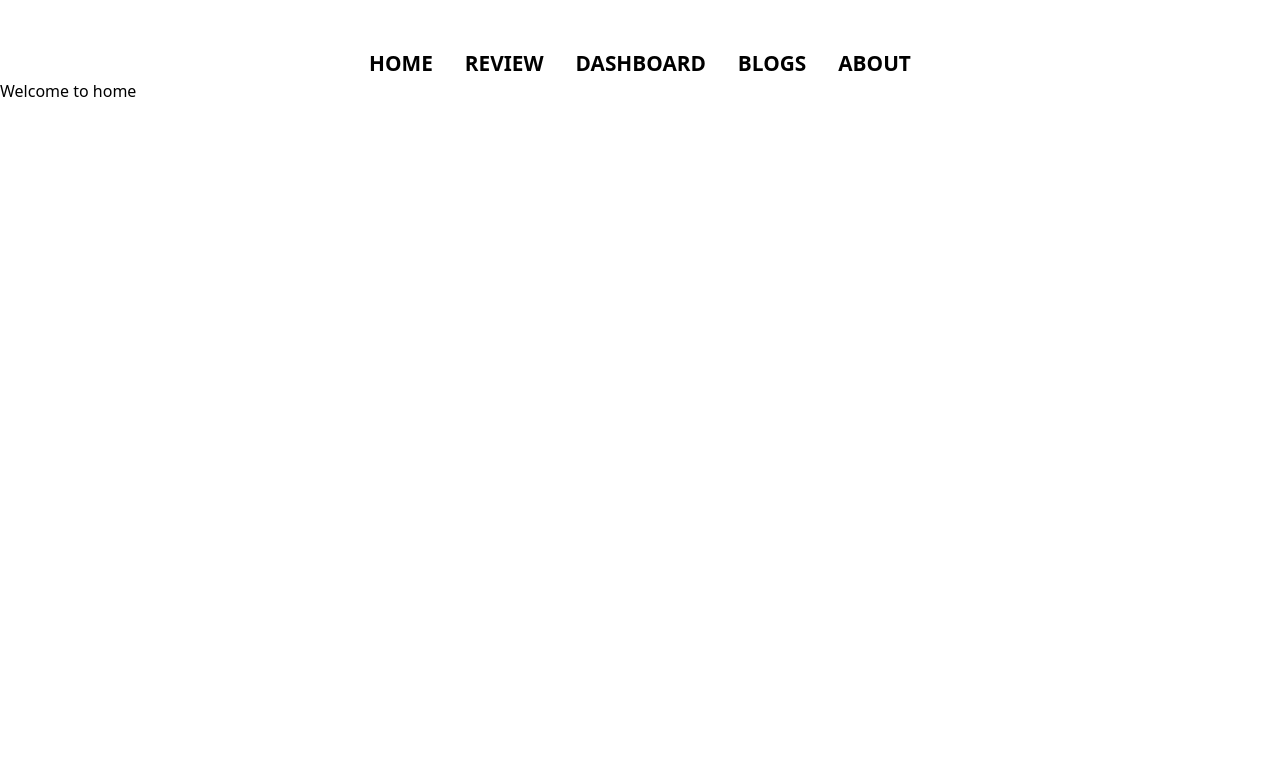
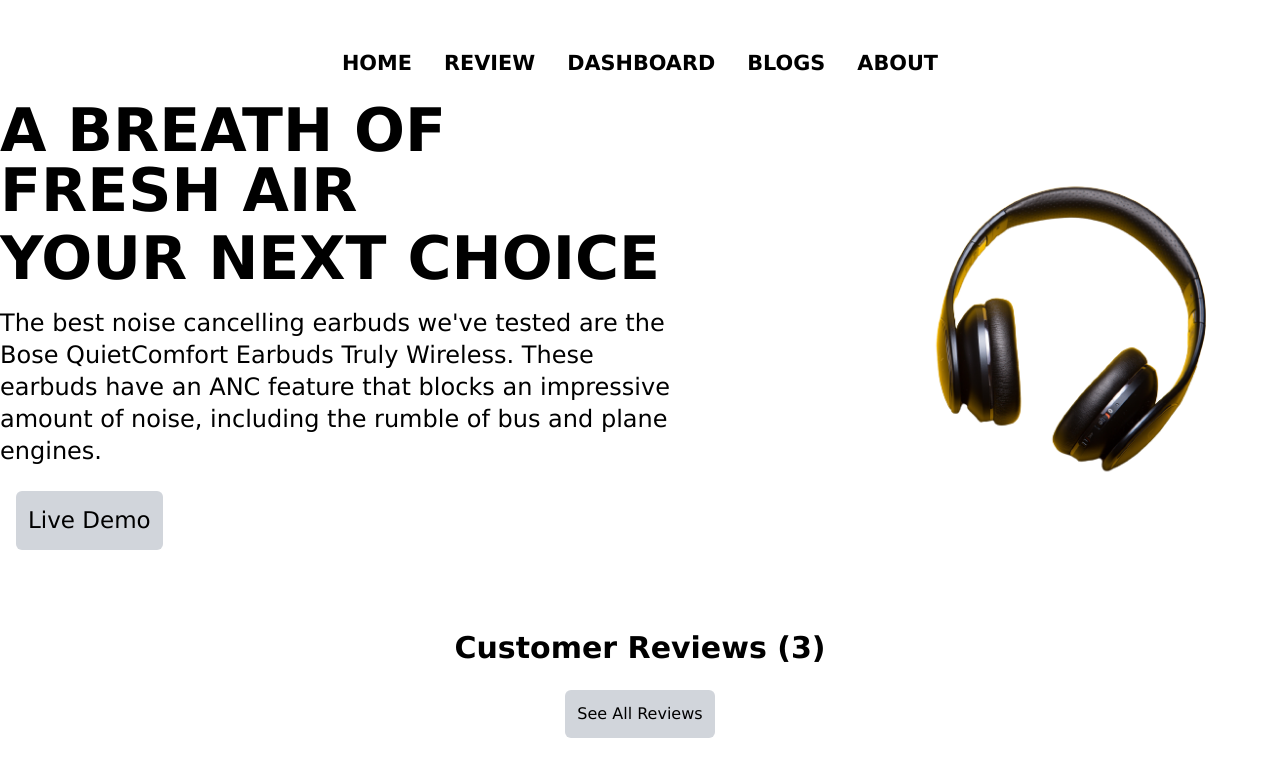
Before and after one commit to borhansahed/Headphone-hunter, a React (Create React App) app: page / in a window 1280 px wide. Shown: the top 776 px of the page. Built offline with nearby package versions, Linux system fonts and the light colour scheme.

Commit message:
home section 1st part done and customer review part work proccessing

```diff
--- a/src/App.css
+++ b/src/App.css
@@ -2,4 +2,5 @@
   margin: 0;
   padding: 0;
   box-sizing: border-box;
+  font-family:'Lucida Sans', 'Lucida Sans Regular', 'Lucida Grande', 'Lucida Sans Unicode', Geneva, Verdana, sans-serif;
 }
--- a/src/components/Home/Home.css
+++ b/src/components/Home/Home.css
@@ -0,0 +1,29 @@
+.home-container {
+    margin-top: 1.3rem;
+    margin-bottom: 5rem;
+    display: flex;
+    justify-content: center;
+    align-items: center;
+
+}
+.home-container img {
+    width: 90vh;
+
+}
+.text-content{
+    margin-top: 1.2rem;
+    max-width: 700px;
+}
+.button-content{
+    margin-left: 1rem;
+    font-size: 23px;
+}
+
+@media screen and (max-width:668px) {
+    .home-container {
+        flex-direction: column;
+
+
+    }
+
+}
--- a/src/components/Home/Home.js
+++ b/src/components/Home/Home.js
@@ -1,10 +1,28 @@
 import React from 'react';
+import { Link } from 'react-router-dom';
+import logo from '../../assets/images/headphone.png'
+import './Home.css'
 
 const Home = () => {
     return (
-        <div>
-           <h1>Welcome to home</h1>
+       <>
+        <div className='home-container '>
+          <div >
+          <h1 className='text-6xl font-black'>A BREATH OF FRESH AIR</h1>
+          <h1 className='text-6xl font-black mt-2'>YOUR NEXT CHOICE</h1>
+          <p className='text-content text-2xl font-normal'>The best noise cancelling earbuds we've tested are the Βose QuietComfort Earbuds Truly Wireless. These earbuds have an ANC feature that blocks an impressive amount of noise, including the rumble of bus and plane engines. </p>
+          <button className='mt-6 p-3 bg-gray-300 font-normal rounded-md hover:shadow-lg hover:bg-gray-500 button-content'>Live Demo</button>
+          </div>
+           <div>
+           <img src={logo} alt="" />
+           </div>
+
         </div>
+        <div className='review-container text-center'>
+            <h1 className='font-black text-3xl '>Customer Reviews (3)</h1>
+            <button  className='mt-6 p-3 bg-gray-300 font-normal rounded-md hover:shadow-lg hover:bg-gray-500' ><Link to="/review">See All Reviews</Link></button>
+        </div>
+       </>
     );
 };
 
--- a/src/components/Review/Review.css
+++ b/src/components/Review/Review.css
@@ -0,0 +1,3 @@
+.all-reviews{
+    margin-top: 1.6rem;
+}
--- a/src/components/Review/Review.js
+++ b/src/components/Review/Review.js
@@ -1,9 +1,10 @@
 import React from 'react';
+import './Review.css'
 
 const Review = () => {
     return (
-        <div>
-           <h1>See your reviews</h1>
+        <div className='all-reviews text-center'>
+           <h1 className='text-4xl font-black'>All Customer Reviews</h1>
         </div>
     );
 };
```
Also changed, not shown: public/data.json (added, +44 -0 lines).
